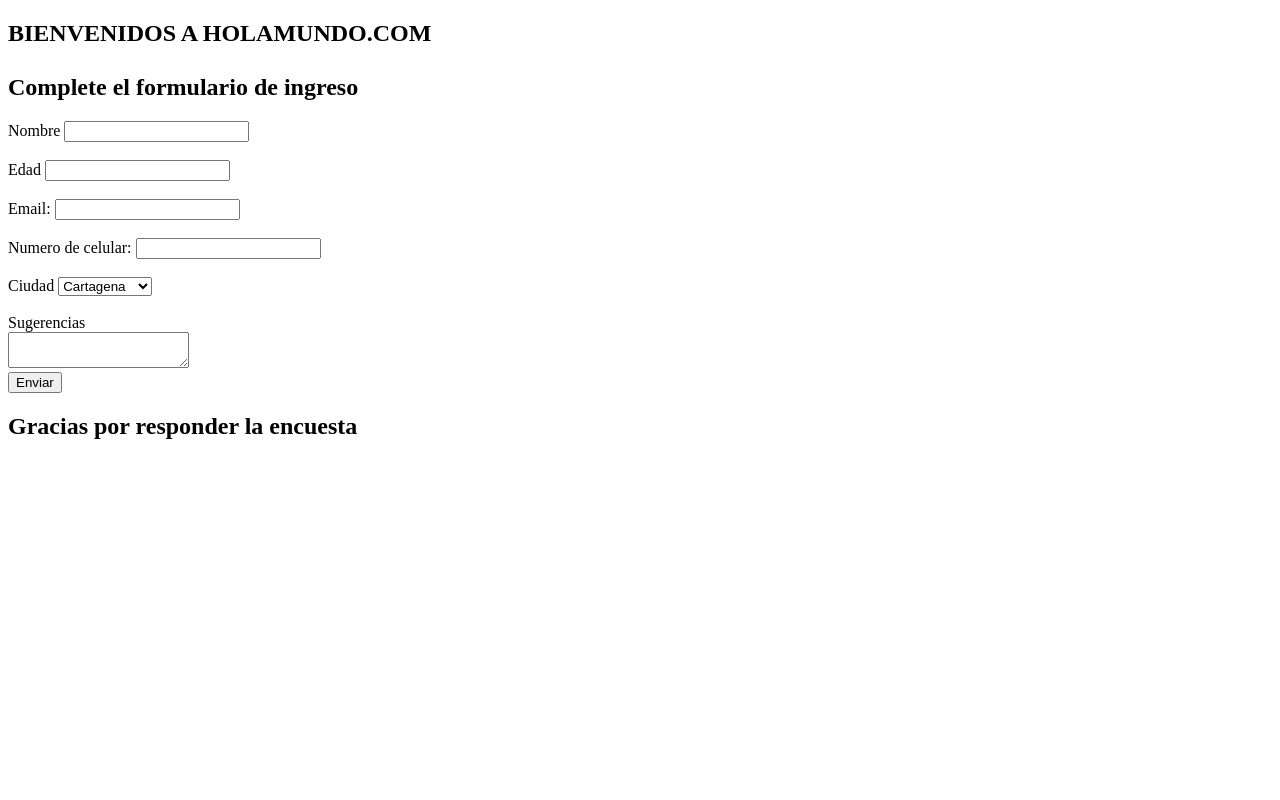
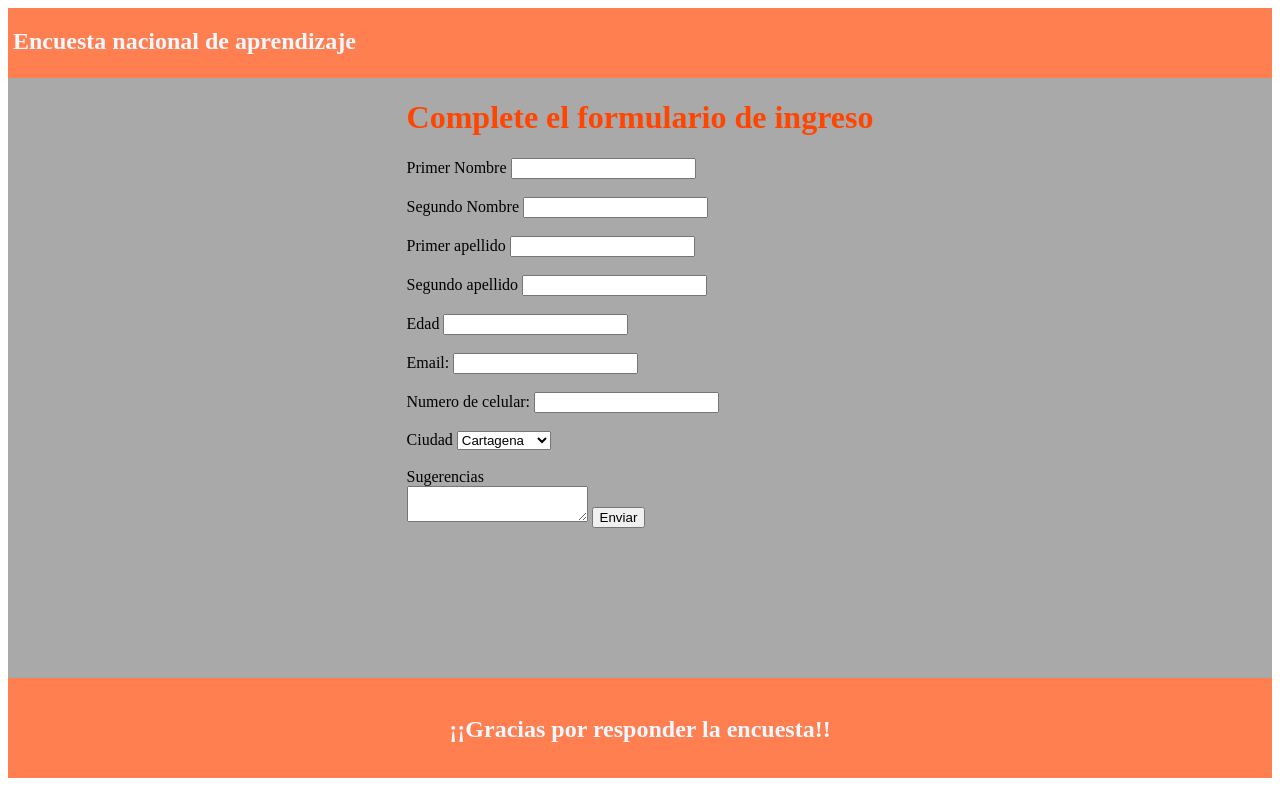
Before and after one commit to Juanpalencia/Proyecto, a plain HTML site: page index.html in a window 1280 px wide. Drawn offline with Linux system fonts and the light colour scheme.

Commit message:
formulario_update

```diff
--- /dev/null
+++ b/css/style.css
@@ -0,0 +1,6 @@
+
+
+.color-bienvenida{
+
+    color: brown;
+}
--- a/index.html
+++ b/index.html
@@ -1,9 +1,6 @@
 <!DOCTYPE html>
 
-<html lang="eng">
-
-
-
+<html lang="en">
 
 
 <head>
@@ -16,29 +13,83 @@
 
 </head>
 
+
 <body>
+
+
+    <style>
+        header {
+
+            display: flex;
+            justify-content: space-between;
+            height: 70px;
+            background-color: coral;
+
+            .color-bienvenida {
+                color: aliceblue;
+            }
+
+        }
+
+
+        main {
+
+            display: flex;
+            justify-content: center;
+            height: 600px;
+            background-color: darkgrey;
+
+            .color-formulario {
+                color: orangered;
+            }
+        }
+
+        header img {
+
+            height: 70px;
+            margin-right: 5px
+        }
+
+
+        footer {
+
+            text-align: center;
+            height: 100px;
+            background-color: coral;
+            .despedida {
+                color: aliceblue;
+            }
+        }
+
+    </style>
+
     <header>
         <nav>
             <header>
-
-                <h1> BIENVENIDOS A HOLAMUNDO.COM<br>
-                <br>
-                Complete el formulario de ingreso </h1>
-
+                <img src="/assets/img/logo" alt="">
+                <h1 class="color-bienvenida">Encuesta nacional de aprendizaje </h1><br>
             </header>
-
         </nav>
     </header>
 
 
+    <main>
 
-    <main>
         <form action="">
-
-            <label for="Nombre"> Nombre</label>
+            <h1 class="color-formulario">Complete el formulario de ingreso </h1>
+            <label for="P_Nombre"> Primer Nombre</label>
             <input type="text"><br>
             <br>
-            <label for="Edad">   Edad </label>
+            <label for="S_Nombre"> Segundo Nombre</label>
+            <input type="text"><br>
+            <br>
+            <label for="P_Apellido">Primer apellido</label>
+            <input type="text"><br>
+            <br>
+            <label for="S_apellido">Segundo apellido</label>
+            <input type="text"><br>
+            <br>
+            <label for="Edad"> Edad </label>
             <input type="number"><br>
             <br>
             <label for="Email"> Email: </label>
@@ -56,7 +107,7 @@
             <br>
             <br>
             <label for="Sugerencias">Sugerencias </label><br>
-            <textarea name="Sugerencias"></textarea><br>
+            <textarea name="Sugerencias"></textarea>
             <button type="submit">Enviar</button>
 
         </form>
@@ -64,9 +115,11 @@
 
     </main>
 
+    <footer>
+        <br>
+        <h2 class="despedida">¡¡Gracias por responder la encuesta!!</h2>
     </footer>
-    <h2>Gracias por responder la encuesta <br></h2>
-    </footer>
+
 </body>
 
 </html>
```
Also changed, not shown: inicio.html (added, +54 -0 lines), assets/img/encuesta.jpg (added), assets/img/imagen encuesta 2.jpg (added), assets/img/imagen encuesta 222.jpg (added), 1 other file.
